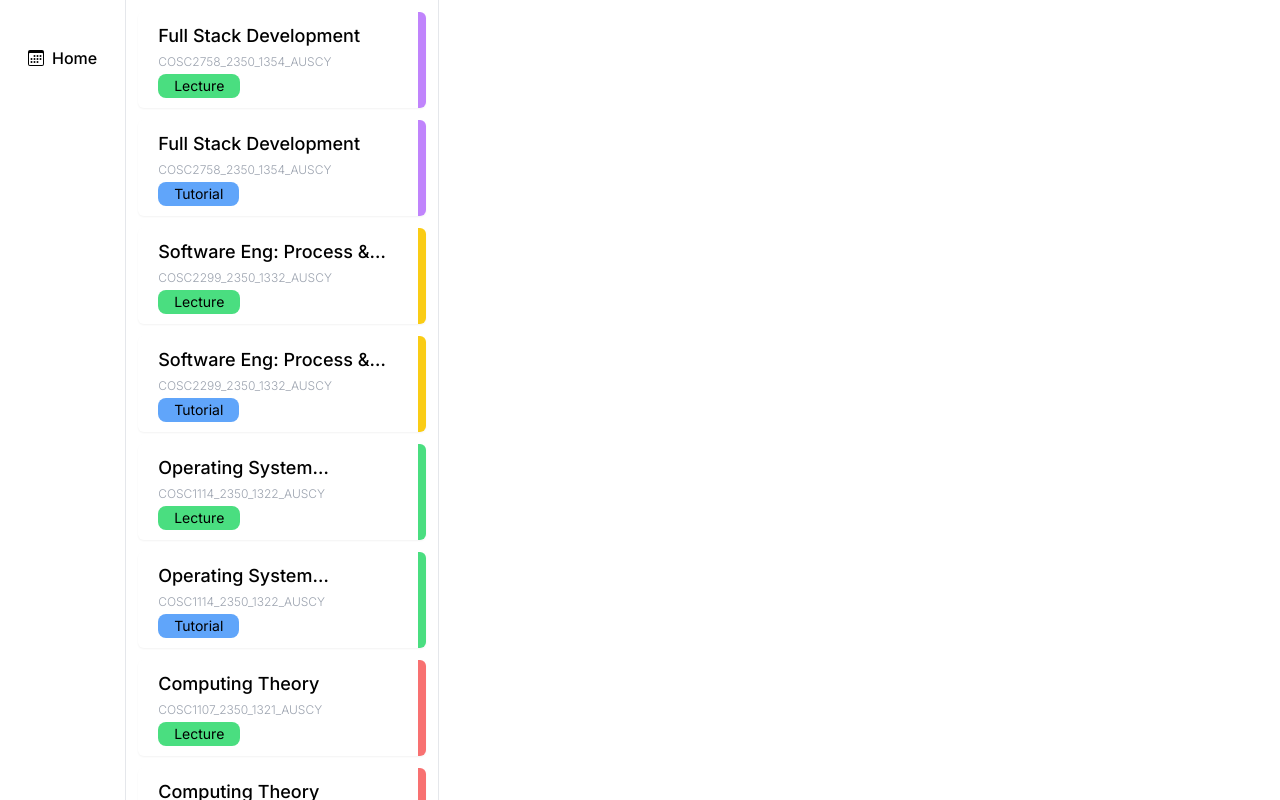
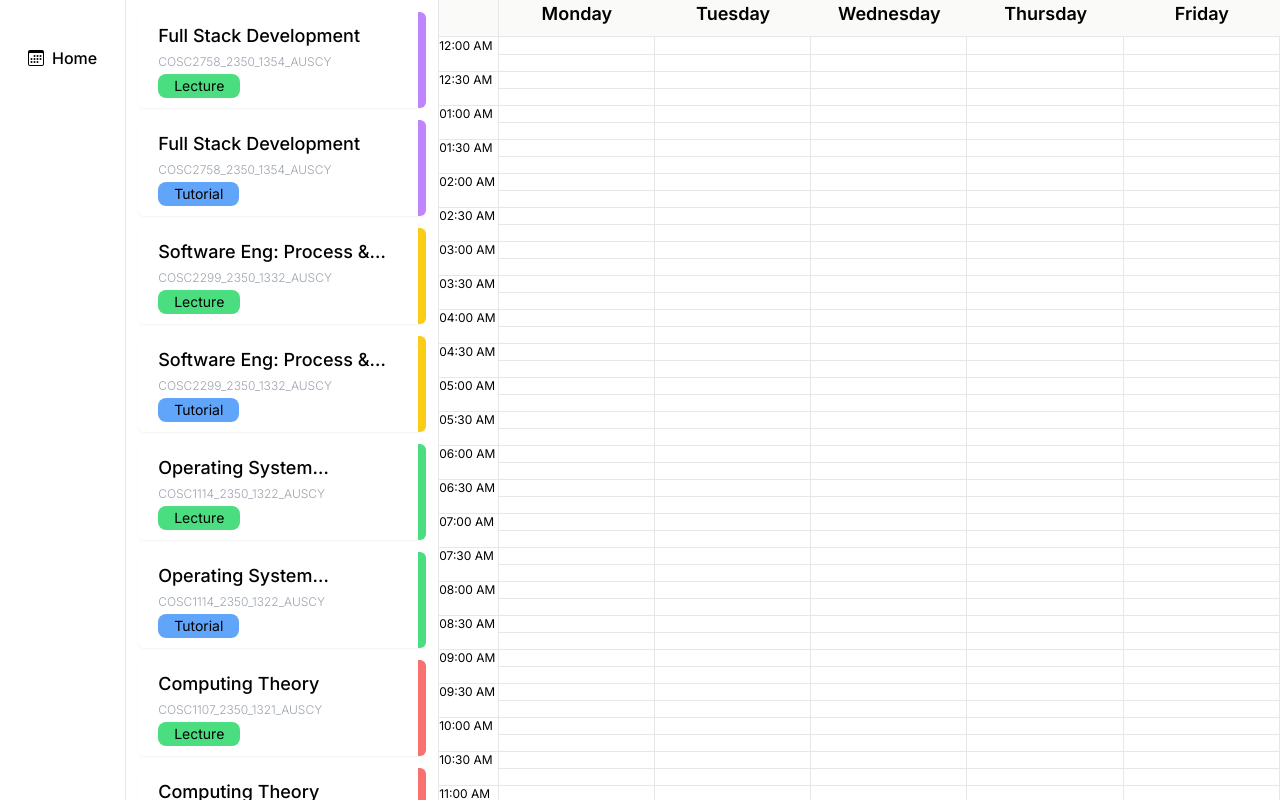
Before and after one commit to s3943811/PlanMyTimetable, a Next.js app: page / in a window 1280 px wide. Shown: the top 800 px of the page. Built offline with nearby package versions, Linux system fonts and the light colour scheme.

Commit message:
Add calendar layout with timeline and day grid

```diff
--- a/src/app/(Planner)/Calendar.tsx
+++ b/src/app/(Planner)/Calendar.tsx
@@ -1,9 +1,62 @@
+import React from "react";
+import { getTimes } from "~/lib/functions";
+
 function Calendar() {
     return (
-        <section>
+        <section className="grow flex flex-row w-full">
+            <Timeline/>
+            <div id="calendar" className="grid grid-cols-5 w-full">
+                <Day day="Monday"><DayGrid/></Day>
+                <Day day="Tuesday"><DayGrid/></Day>
+                <Day day="Wednesday"><DayGrid/></Day>
+                <Day day="Thursday"><DayGrid/></Day>
+                <Day day="Friday"><DayGrid/></Day>
+            </div>
 
         </section>
     )
 }
 
+function Day({day, children}: {day: string, children: React.ReactNode}) {
+    return (
+        <div className="flex flex-col items-center">
+            <div className="pb-2 sticky top-0 w-full bg-stone-50 border-b">
+                <h3 className="text-lg font-semibold text-center">{day}</h3>
+            </div>
+            {children}
+        </div>
+    )
+
+}
+
+function Timeline() {
+    const times: Array<string> = getTimes();
+    return (
+        <div className="flex flex-col justify-between h-full w-16 border-r">
+            <div className="pb-2 sticky top-0 w-full bg-stone-50 border-b">
+                <h3 className="text-lg font-semibold invisible">Times</h3>
+            </div>
+            <div className="divide-y">
+                {times.map((time: string) => (
+                    <p className={`text-xs ${time.includes(':15') || time.includes(':45') ? 'invisible' : ''}`} key={time}>{time}</p>
+                ))}
+            </div>
+        </div>
+    )
+}
+
+function DayGrid() {
+    const timeSlots = [];
+    for (let i = 0; i < 96; i++) {
+        timeSlots.push(<TimeSlot key={i} />);
+    }
+    return (
+        <div className="grid grid-rows-96 divide-y w-full border-r">{timeSlots}</div>
+    )
+}
+
+function TimeSlot() {
+    return <div className="h-[17px] hover:bg-stone-100"></div>
+}
+
 export default Calendar;
--- a/tailwind.config.ts
+++ b/tailwind.config.ts
@@ -5,6 +5,9 @@ export default {
   content: ["./src/**/*.tsx"],
   theme: {
     extend: {
+      gridTemplateRows: {
+        '96': 'repeat(96, minmax(0, 1fr))',
+      },
       fontFamily: {
         sans: ["var(--font-sans)", ...fontFamily.sans],
       },
```
